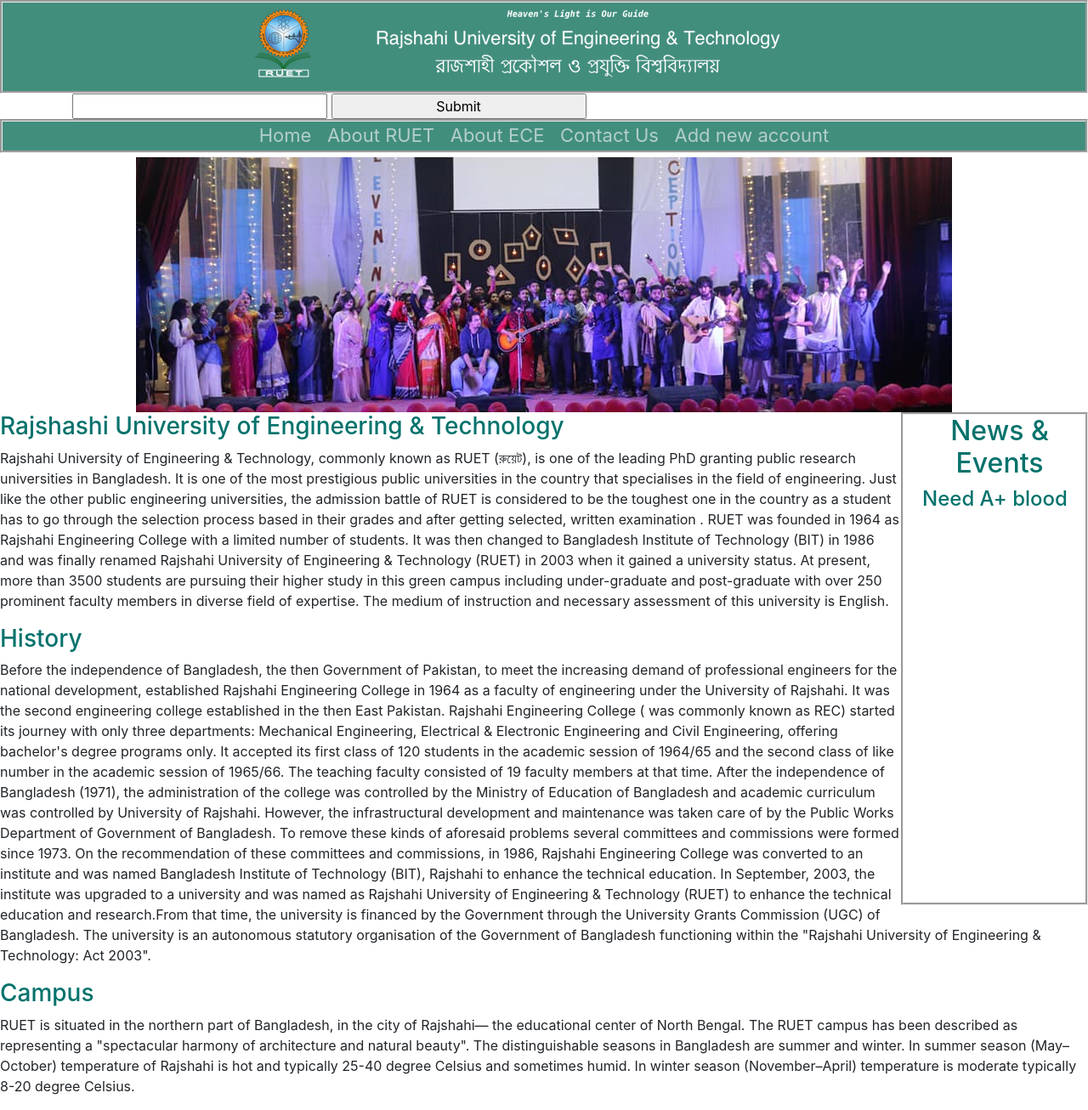
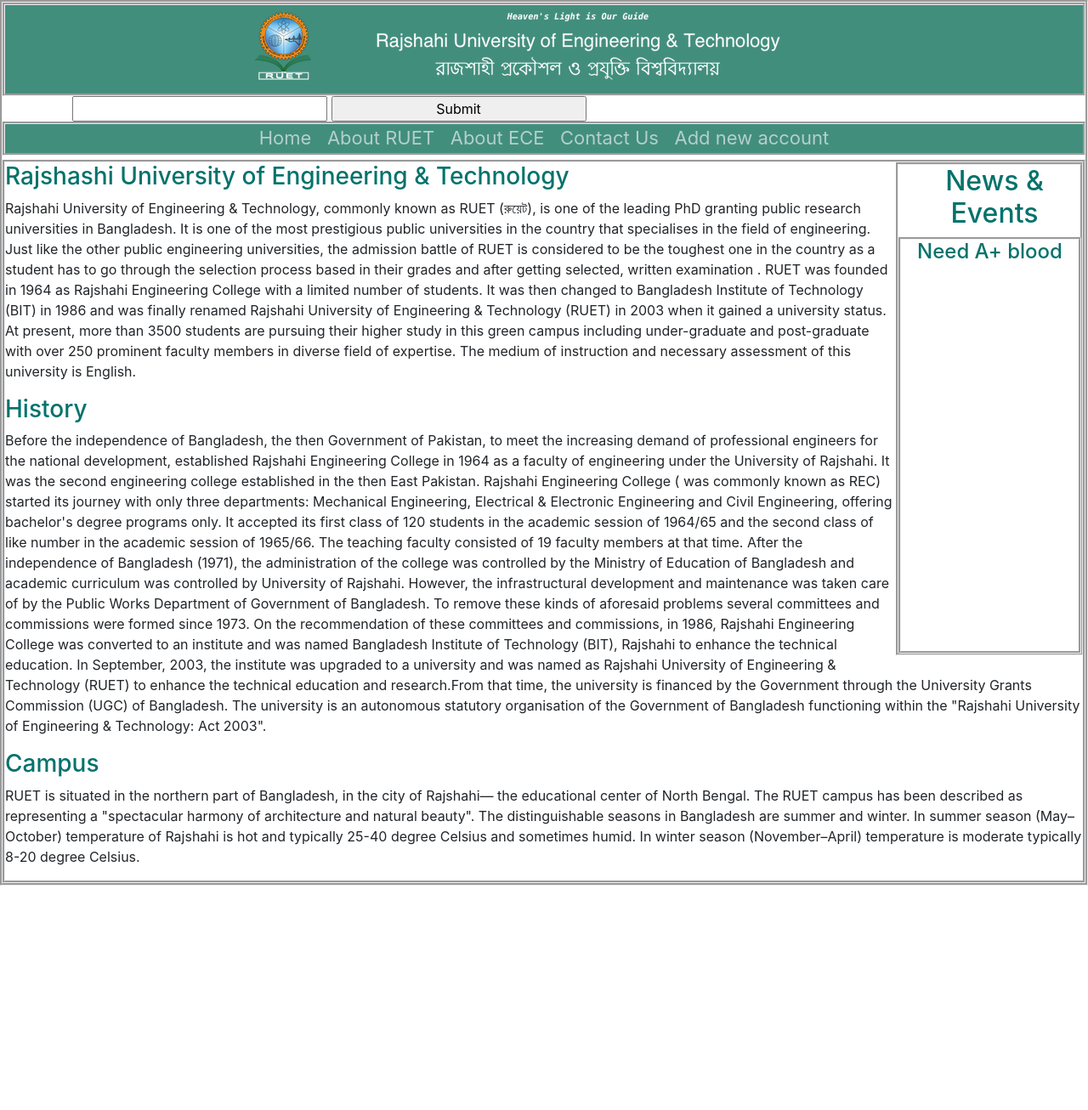
Before and after one commit to afrinnina/Project-1, a PHP site: page / in a window 1280 px wide. Shown: the whole page at 85% size. After the commit the page ends 1042 px from the top, so only its background shows below. Run offline with PHP 8.4, Linux system fonts and the light colour scheme.

Commit message:
Add files via upload

```diff
--- a/style.css
+++ b/style.css
@@ -50,7 +50,7 @@
     height: 40px;
     background: 40px;
     background: #035d6d;
-    color #fff;
+    color: #ffffff;
     font-size:18px;
     border-radius: 20px;
 }
@@ -75,7 +75,7 @@
 .page
 {width: auto;
 height: auto;
-//border-style: groove;
+border-style: groove;
 }
 .headpart
 {
@@ -115,18 +115,17 @@
  {
      width:auto;
      height: 600;
-   //  border-style: groove;
+   border-style: groove;
      margin-top:5px;
  }
- .bodypart .imagepart
+
+ .imageee
  {
-     width: auto;
-     height: 300px;
-   // border-style: groove;
-    background-image: url(pp.jpg);
+    width: 900px;
+    height: 300px;
     background-repeat: no-repeat;
-    background-position: center;
-   // display: inline-block;
+    image-rendering: none;
+
  }
 .bodypart .newspart h2
 {
@@ -148,7 +147,7 @@
     width: 215px;
     text-size-adjust: auto;
     height: 490px;
-//border-style: groove;
+border-style: groove;
 }
 .bodypart h3
 {
```
Also changed, not shown: RUET.html (+24 -6 lines).
